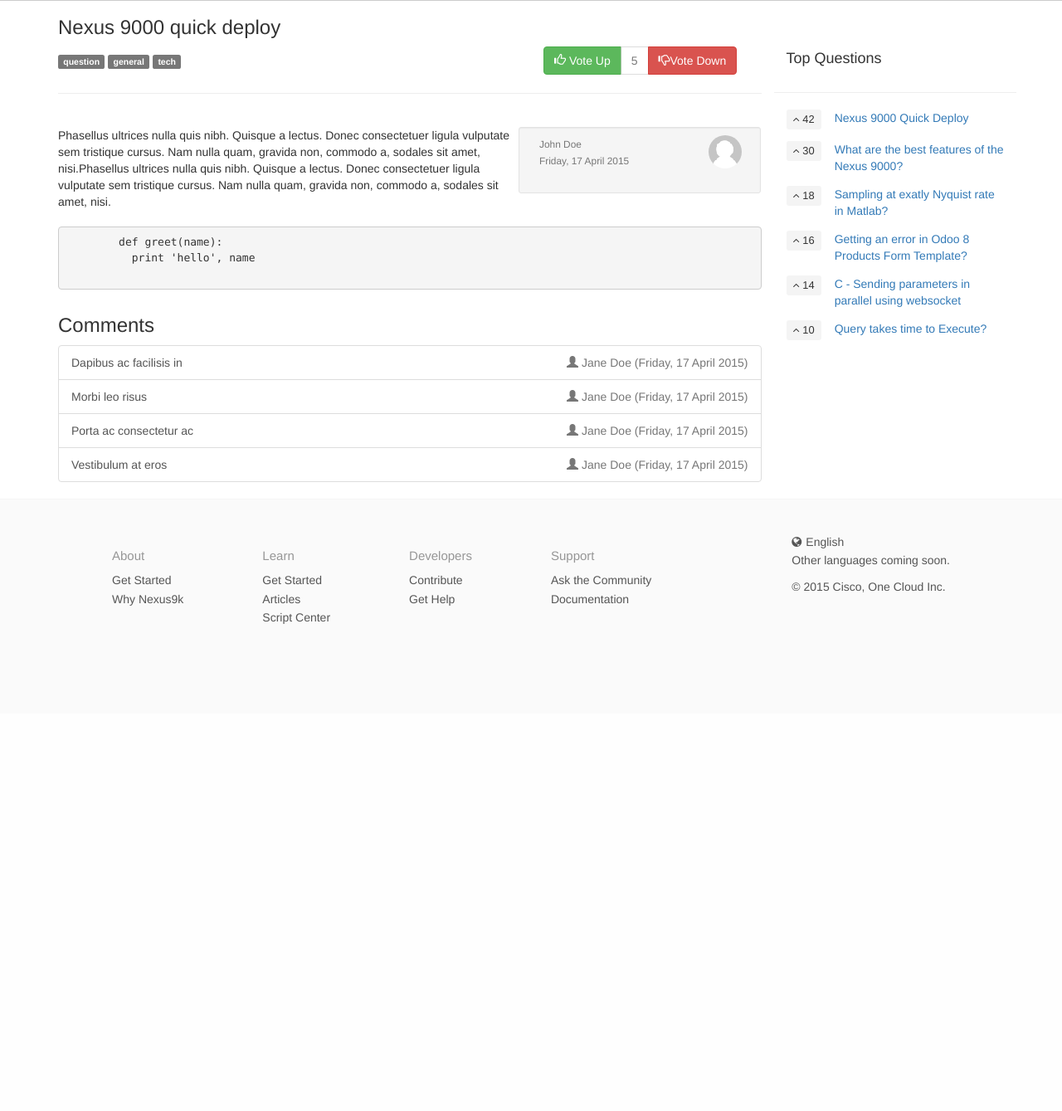
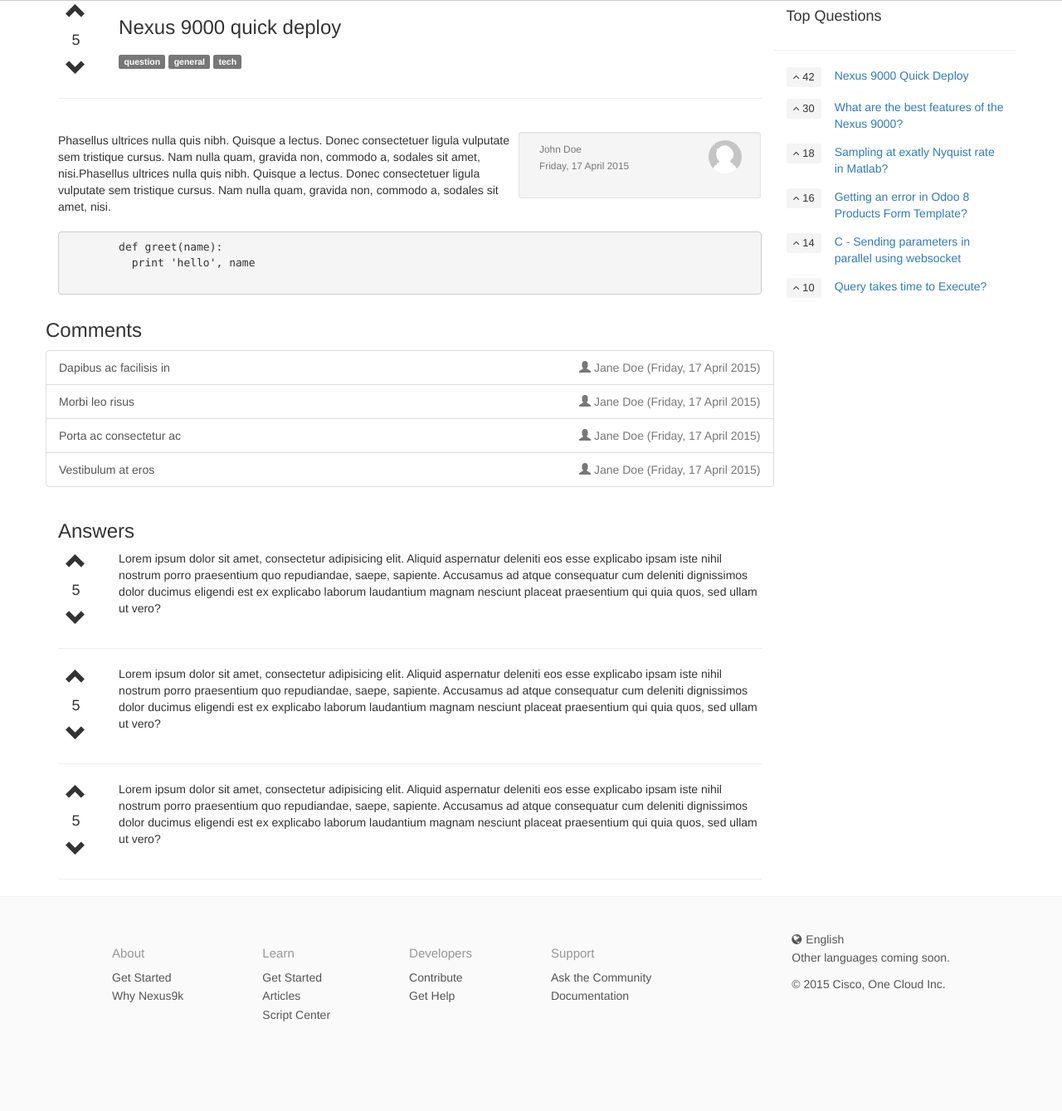
Before and after one commit to gopal1cloud/nexus9k_webportal, a Django app: page /question in a window 1280 px wide. Shown: the part 121-1460 px from the top of the page at 83% size. Before the commit the page ends 873 px from the top, so only its background shows below. Run offline with Django 3.2, Linux system fonts and the light colour scheme; some libraries are stand-ins or nearby versions; some web fonts are replaced.

Commit message:
Added answers section to questions page.

```diff
--- a/nexus9k/static/css/site.css
+++ b/nexus9k/static/css/site.css
@@ -27,7 +27,7 @@
 
 .bottom-border{
     border:none;
-     border-bottom: 1px solid #ddd;
+    border-bottom: 1px solid #ddd;
 }
 
 hr{
@@ -41,3 +41,7 @@
 .main-content{
     margin-top:30px;
 }
+
+.glyphicon-big{
+    font-size: 25px;
+}
--- a/nexus9k/templates/qa/question.html
+++ b/nexus9k/templates/qa/question.html
@@ -11,7 +11,19 @@
 
     <div class="row">
       <div class="col-md-9 col-sm-12">
-
+        <div class="row">
+          <div class="col-xs-1 text-center">
+            <div class="row">
+              <div class="col-md-12"><span class="glyphicon glyphicon-chevron-up glyphicon-big"></span></div>
+            </div>
+            <div class="row">
+              <div class="col-md-12"><span class=""><h4>5</h4></span></div>
+            </div>
+            <div class="row">
+              <div class="col-md-12"><span class="glyphicon glyphicon-chevron-down glyphicon-big"></span></div>
+            </div>
+          </div>
+          <div class="col-xs-11">
             <h3>Nexus 9000 quick deploy</h3>
 
             <div class="row">
@@ -22,19 +34,10 @@
                   <span class="label label-default">tech</span>
                 </h5>
               </div>
-          <div class="col-md-4">
-            <div class="btn-group" role="group" aria-label="...">
-              <button type="button" class="btn btn-success">
-                <span class="glyphicon glyphicon-thumbs-up"></span> Vote Up
-              </button>
-              <button type="button" class="btn btn-default" disabled>5</button>
-              <button type="button" class="btn btn-danger">
-                <span class="glyphicon glyphicon-thumbs-down"></span>Vote Down
-              </button>
+
             </div>
           </div>
         </div>
-
         <hr>
         <br/>
 
@@ -63,6 +66,8 @@
         def greet(name):
           print 'hello', name
       </pre>
+
+        <div class="row">
           <div class="col-md-12">
             <div class="row"><h3>Comments</h3></div>
             <div class="list-group row blockelement">
@@ -85,8 +90,79 @@
             </div>
           </div>
         </div>
+        <div class="row">
+          <div class="col-xs-12">
+            <div class="row">
+              <div class="col-xs-12">
+                <h3>Answers</h3>
+              </div>
+            </div>
+            <div class="row">
+              <div class="col-xs-1 text-center">
+                <div class="row">
+                  <div class="col-md-12"><span class="glyphicon glyphicon-chevron-up glyphicon-big"></span></div>
+                </div>
+                <div class="row">
+                  <div class="col-md-12"><span class=""><h4>5</h4></span></div>
+                </div>
+                <div class="row">
+                  <div class="col-md-12"><span class="glyphicon glyphicon-chevron-down glyphicon-big"></span></div>
+                </div>
+              </div>
+              <div class="col-xs-11">
+                Lorem ipsum dolor sit amet, consectetur adipisicing elit. Aliquid aspernatur deleniti eos esse explicabo
+                ipsam iste nihil nostrum porro praesentium quo repudiandae, saepe, sapiente. Accusamus ad atque
+                consequatur cum deleniti dignissimos dolor ducimus eligendi est ex explicabo laborum laudantium magnam
+                nesciunt placeat praesentium qui quia quos, sed ullam ut vero?
+              </div>
+            </div>
+            <hr/>
+            <div class="row">
+              <div class="col-xs-1 text-center">
+                <div class="row">
+                  <div class="col-md-12"><span class="glyphicon glyphicon-chevron-up glyphicon-big"></span></div>
+                </div>
+                <div class="row">
+                  <div class="col-md-12"><span class=""><h4>5</h4></span></div>
+                </div>
+                <div class="row">
+                  <div class="col-md-12"><span class="glyphicon glyphicon-chevron-down glyphicon-big"></span></div>
+                </div>
+              </div>
+              <div class="col-xs-11">
+                Lorem ipsum dolor sit amet, consectetur adipisicing elit. Aliquid aspernatur deleniti eos esse explicabo
+                ipsam iste nihil nostrum porro praesentium quo repudiandae, saepe, sapiente. Accusamus ad atque
+                consequatur cum deleniti dignissimos dolor ducimus eligendi est ex explicabo laborum laudantium magnam
+                nesciunt placeat praesentium qui quia quos, sed ullam ut vero?
+              </div>
+            </div>
+            <hr/>
+            <div class="row">
+              <div class="col-xs-1 text-center">
+                <div class="row">
+                  <div class="col-md-12"><span class="glyphicon glyphicon-chevron-up glyphicon-big"></span></div>
+                </div>
+                <div class="row">
+                  <div class="col-md-12"><span class=""><h4>5</h4></span></div>
+                </div>
+                <div class="row">
+                  <div class="col-md-12"><span class="glyphicon glyphicon-chevron-down glyphicon-big"></span></div>
+                </div>
+              </div>
+              <div class="col-xs-11">
+                Lorem ipsum dolor sit amet, consectetur adipisicing elit. Aliquid aspernatur deleniti eos esse explicabo
+                ipsam iste nihil nostrum porro praesentium quo repudiandae, saepe, sapiente. Accusamus ad atque
+                consequatur cum deleniti dignissimos dolor ducimus eligendi est ex explicabo laborum laudantium magnam
+                nesciunt placeat praesentium qui quia quos, sed ullam ut vero?
+              </div>
+            </div>
+            <hr/>
+          </div>
+        </div>
 
-      <div class="col-md-3 col-sm-12" style="padding-top: 51px;">
+      </div>
+
+      <div class="col-md-3 col-sm-12">
         <div class="row">
           <div class="col-md-12">
             <div class="row">
@@ -120,7 +196,6 @@
         </div>
       </div>
     </div>
-
   </div>
   <!-- /.container -->
 
```
Lines whose indentation alone changed are shown as unchanged.
